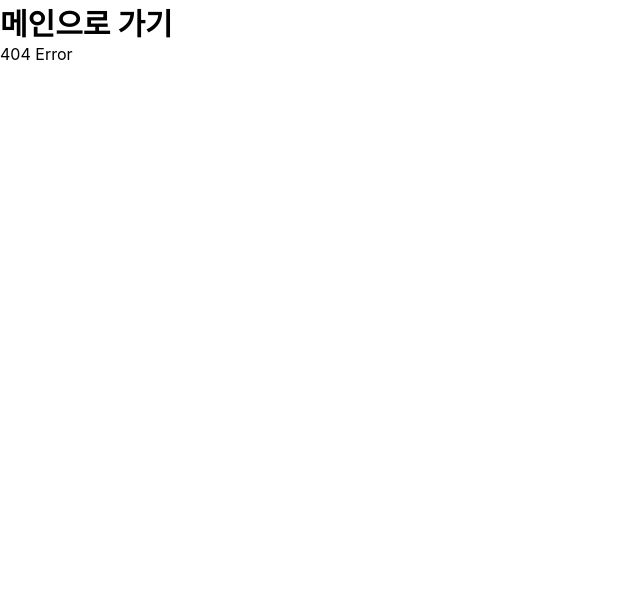
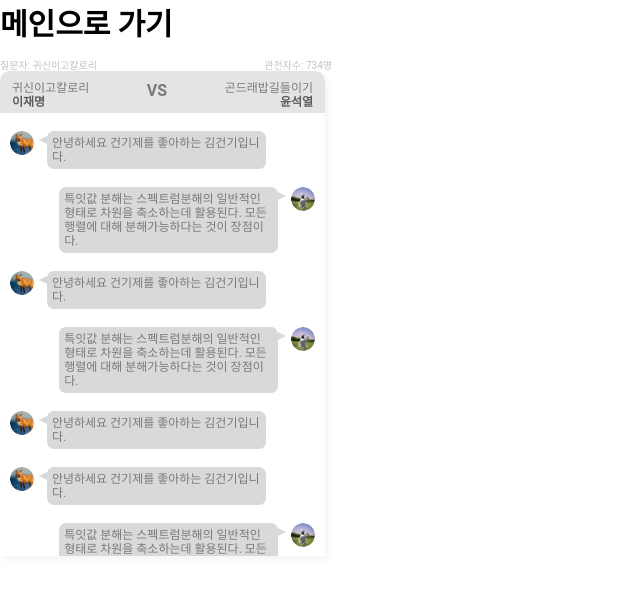
Before and after one commit to longdoheun/2022likelion_hackaton_front, a React (Create React App) app: page /discussion/talk in a window 1280 px wide. Before the commit this address had no page. Shown: the top 594 px of the page, without its empty margins (0-640 px from the left). Built offline with nearby package versions, Linux system fonts and the light colour scheme.

Commit message:
path /discuss -> /discussion

```diff
--- a/src/App.js
+++ b/src/App.js
@@ -23,8 +23,8 @@ function App() {
         <Routes>
           <Route path="/" element={<Main />}></Route>
           <Route path="/balancegame" element={<BalanceGameMain />}></Route>
-          <Route path="/discuss" element={<DiscussMain />}></Route>
-          <Route path="/discuss/talk" element={<DiscussTalk />}></Route>
+          <Route path="/discussion" element={<DiscussMain />}></Route>
+          <Route path="/discussion/talk" element={<DiscussTalk />}></Route>
           <Route path="*" element={<NotFound />}></Route>
         </Routes>
 
```
